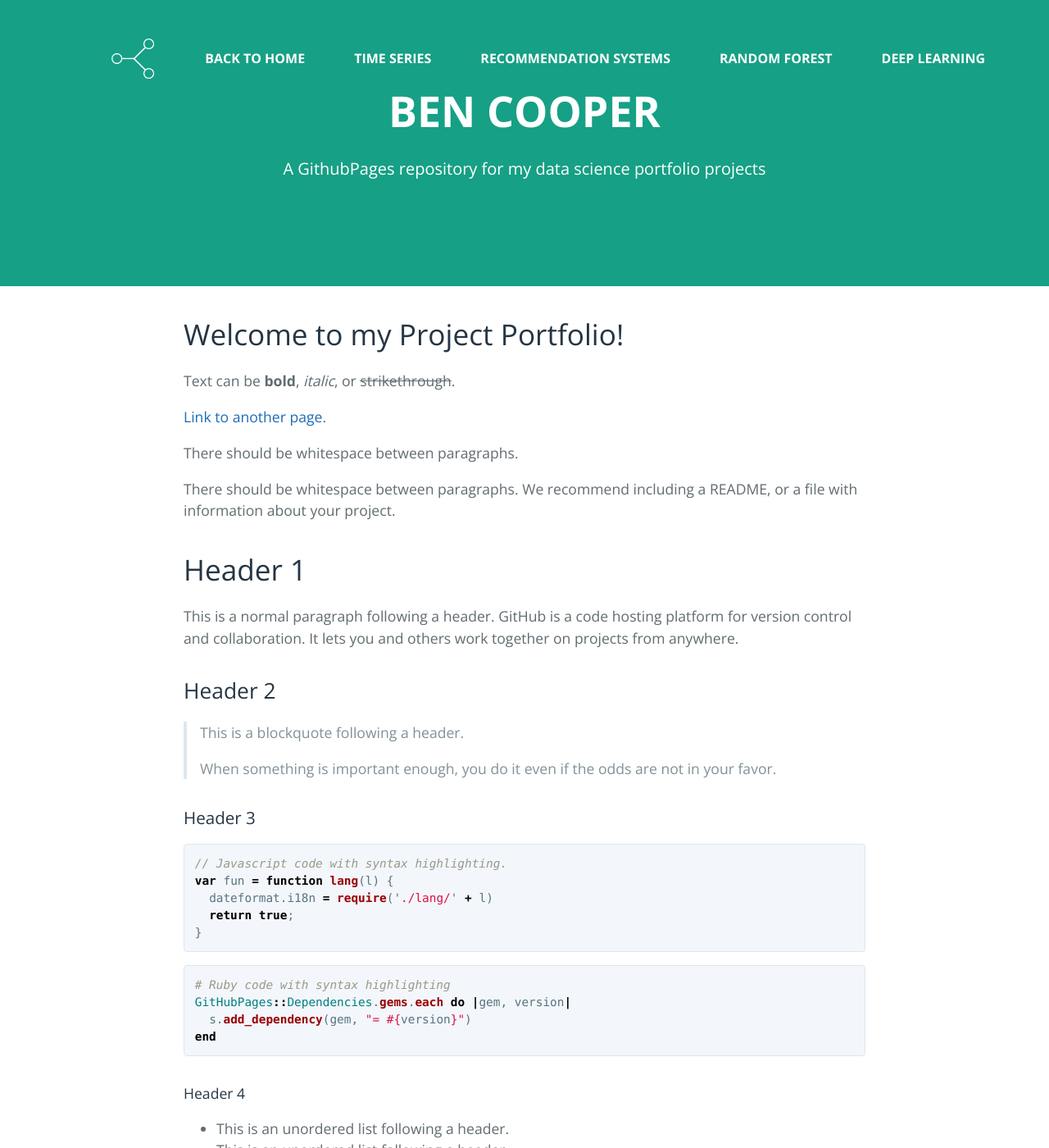
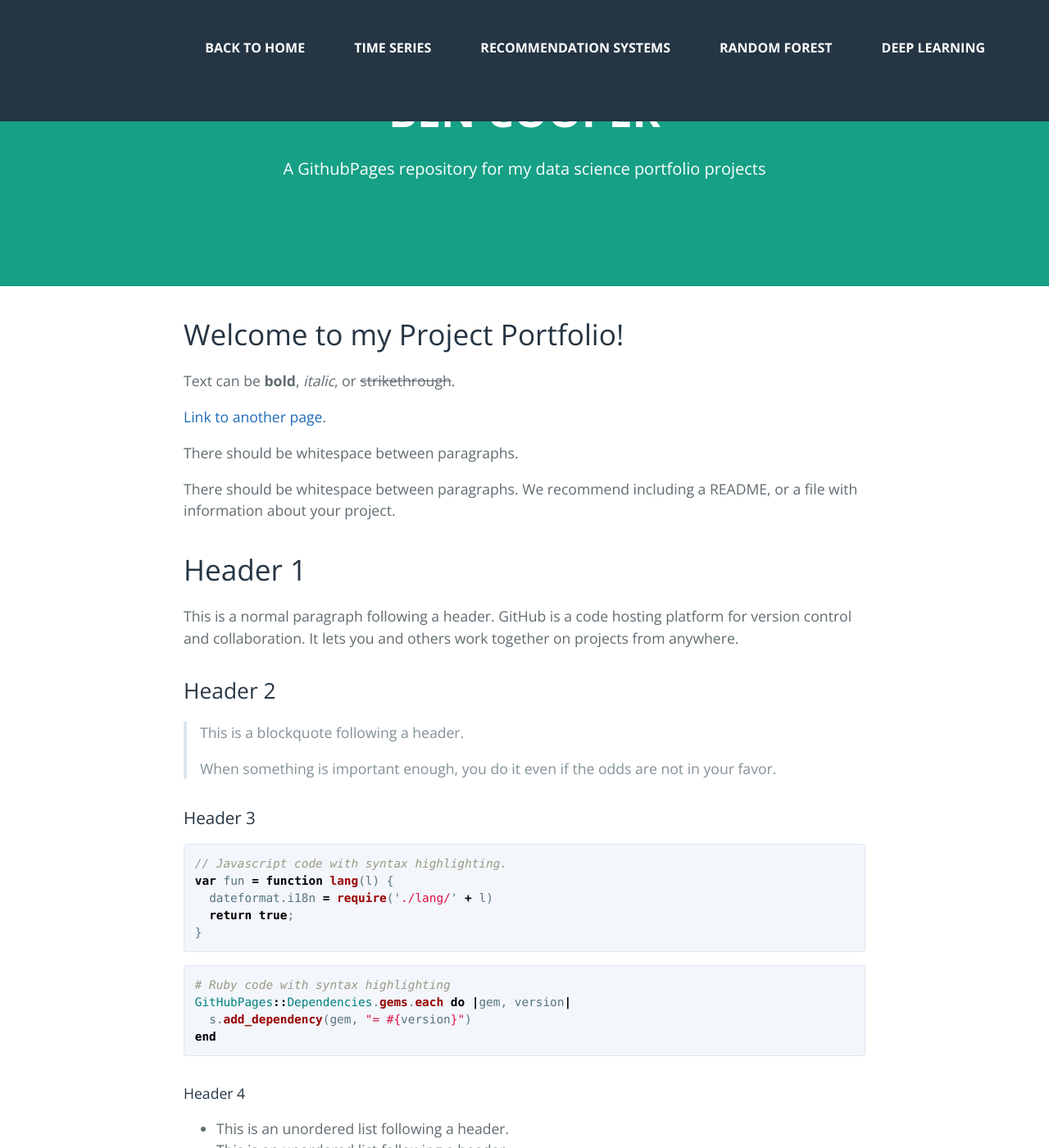
Before and after one commit to benjamin-j-cooper/benjamin-j-cooper.github.io, a Jekyll site: the page built from docs/index.md, in a window 1280 px wide and 1400 px high. Shown: the whole window at 82% size. Built offline with Jekyll 4.4.1, drawn with Linux system fonts in a browser that asks for light colours; nearby versions of some CDN libraries.

Commit message:
troubleshooting header

```diff
--- a/docs/_includes/nav.html
+++ b/docs/_includes/nav.html
@@ -2,14 +2,13 @@
 <!-- Navigation-->
 <header class="nav-header">
     <!-- Logo -->
-    <a href="#page-top" class="logo-mobile"><img src="assets/images/bjc-logo3-nb-light.png" style="width: 60px;" href="#page-top"></a>
+    <a href="#page-top" class="logo-mobile logo-desktop"><img src="assets/images/bjc-logo3-nb-light.png" style="width: 60px;" href="#page-top"></a>
     <!-- Hamburger icon -->
     <input class="side-menu" type="checkbox" id="side-menu"/>
     <label class="hamb" for="side-menu"><span class="hamb-line"></span></label>
     <nav class="nav">
         <ul class="menu">
             <!-- Menu -->
-            <li><a href="#page-top" class="logo-desktop"><img src="assets/images/bjc-logo3-nb-light.png" style="width: 60px;" href="#page-top"></a></li>
             <li><a  class="text-uppercase " href="https://www.benjaminjcooper.com">Back to Home</a></li>
             <li><a  class="text-uppercase " href="./tsa">Time Series</a></li>
             <li><a  class="text-uppercase " href="./rs">Recommendation Systems</a></li>
--- a/docs/_sass/jekyll-theme-cayman.scss
+++ b/docs/_sass/jekyll-theme-cayman.scss
@@ -593,6 +593,7 @@ a {
     flex-wrap: wrap;
     top: 0;
     padding-bottom: 2rem;
+    background-color: #253544;
 
      /*!
 
```
